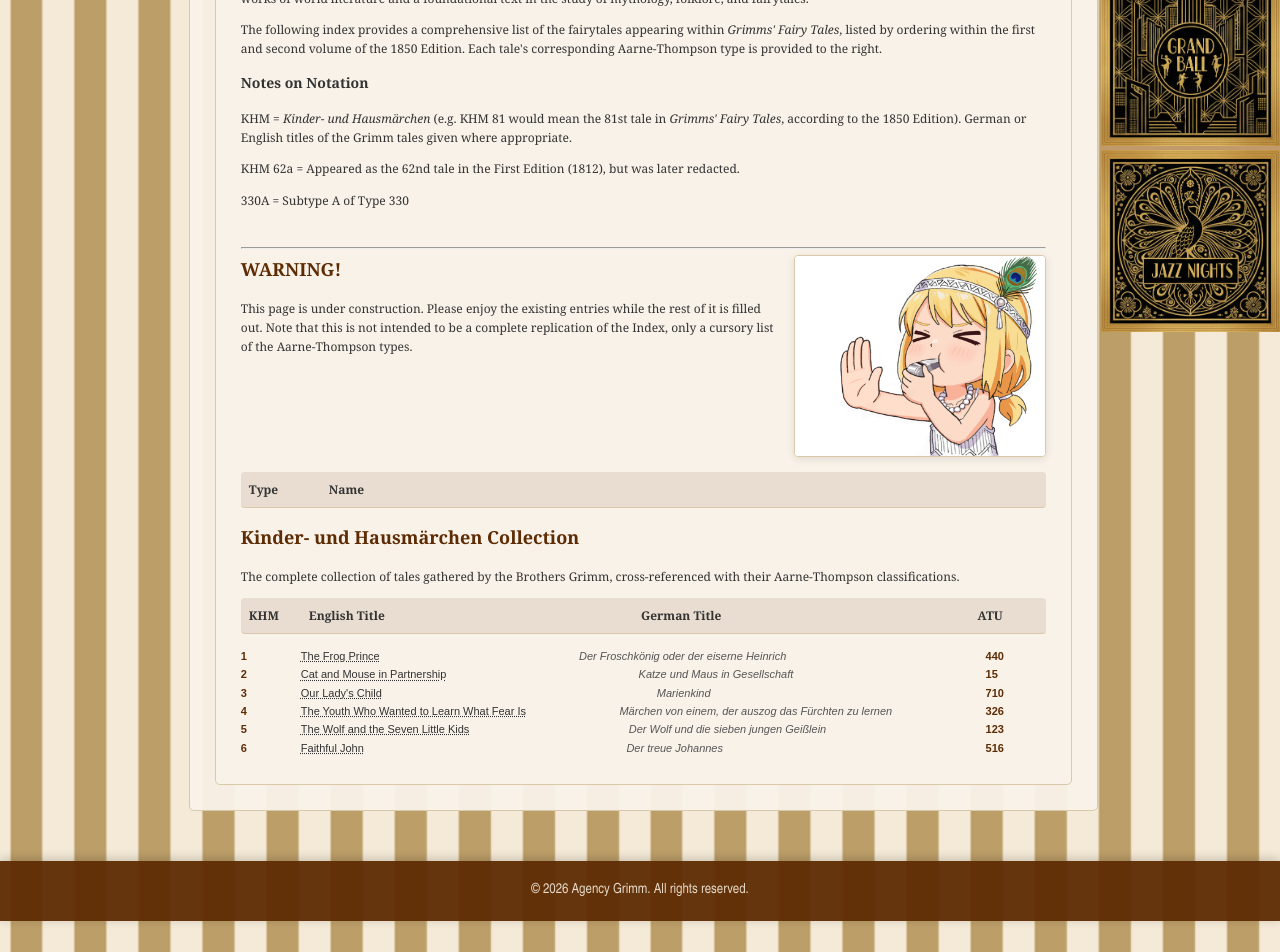
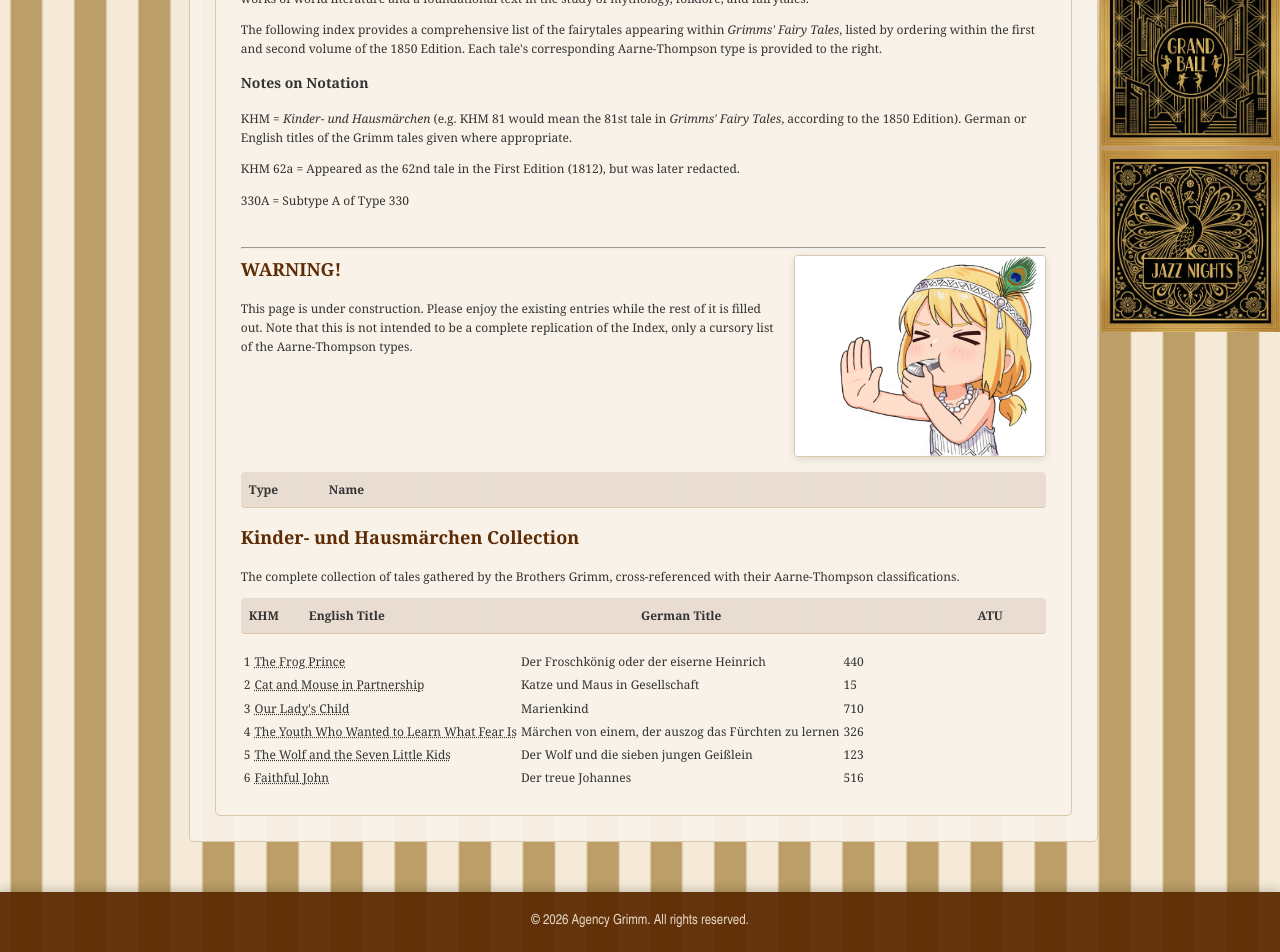
Before and after one commit to johnhopes-collab/grimmsdetectiveagency, a Jekyll site: the page built from archives/khm.html, in a window 1280 px wide. Shown: the part 903-1855 px from the top of the page. Built offline with Jekyll 4.4.1, drawn with Linux system fonts in a browser that asks for light colours.

Commit message:
Update khm.html

```diff
--- a/archives/khm.html
+++ b/archives/khm.html
@@ -24,7 +24,7 @@ title: Archives / Aarne-Thompson Index / KHM Ordering
   <h2>Kinder- und Hausmärchen Collection</h2>
     <p>The complete collection of tales gathered by the Brothers Grimm, cross-referenced with their Aarne-Thompson classifications.</p>
 
-    <!-- Header Row -->
+    <!-- Header Row (AT Index style) -->
     <div class="grimm-header">
         <div class="grimm-header-khm">KHM</div>
         <div class="grimm-header-english">English Title</div>
@@ -32,76 +32,70 @@ title: Archives / Aarne-Thompson Index / KHM Ordering
         <div class="grimm-header-atu">ATU</div>
     </div>
 
-    <!-- Entries Container -->
-    <div class="at-index-container">
-
-        <div class="at-index-row">
-            <div class="grimm-header-khm" style="font-weight: bold; color: var(--button-brown);">1</div>
-            <div class="grimm-header-english">
+    <!-- Table Data -->
+    <table class="grimm-data-table">
+        <tbody>
+            <tr>
+                <td class="grimm-khm-cell">1</td>
+                <td class="grimm-english-cell">
                     <span class="at-index-tale" data-tooltip="A princess's ball falls into a well. A frog retrieves it in exchange for companionship. The frog transforms into a prince.">
                         The Frog Prince
                     </span>
-            </div>
-            <div class="grimm-header-german" style="font-style: italic; color: #555;">Der Froschkönig oder der eiserne Heinrich</div>
-            <div class="grimm-header-atu" style="font-weight: bold; color: var(--button-brown);">440</div>
-        </div>
-
-        <div class="at-index-row">
-            <div class="grimm-header-khm" style="font-weight: bold; color: var(--button-brown);">2</div>
-            <div class="grimm-header-english">
+                </td>
+                <td class="grimm-german-cell">Der Froschkönig oder der eiserne Heinrich</td>
+                <td class="grimm-atu-cell">440</td>
+            </tr>
+            <tr>
+                <td class="grimm-khm-cell">2</td>
+                <td class="grimm-english-cell">
                     <span class="at-index-tale" data-tooltip="A cat and mouse live together and store fat for winter. The cat secretly eats the fat and eventually the mouse.">
                         Cat and Mouse in Partnership
                     </span>
-            </div>
-            <div class="grimm-header-german" style="font-style: italic; color: #555;">Katze und Maus in Gesellschaft</div>
-            <div class="grimm-header-atu" style="font-weight: bold; color: var(--button-brown);">15</div>
-        </div>
-
-        <div class="at-index-row">
-            <div class="grimm-header-khm" style="font-weight: bold; color: var(--button-brown);">3</div>
-            <div class="grimm-header-english">
+                </td>
+                <td class="grimm-german-cell">Katze und Maus in Gesellschaft</td>
+                <td class="grimm-atu-cell">15</td>
+            </tr>
+            <tr>
+                <td class="grimm-khm-cell">3</td>
+                <td class="grimm-english-cell">
                     <span class="at-index-tale" data-tooltip="A girl raised by the Virgin Mary disobeys and loses her speech. She marries a king but loses her children until she confesses.">
                         Our Lady's Child
                     </span>
-            </div>
-            <div class="grimm-header-german" style="font-style: italic; color: #555;">Marienkind</div>
-            <div class="grimm-header-atu" style="font-weight: bold; color: var(--button-brown);">710</div>
-        </div>
-
-        <div class="at-index-row">
-            <div class="grimm-header-khm" style="font-weight: bold; color: var(--button-brown);">4</div>
-            <div class="grimm-header-english">
+                </td>
+                <td class="grimm-german-cell">Marienkind</td>
+                <td class="grimm-atu-cell">710</td>
+            </tr>
+            <tr>
+                <td class="grimm-khm-cell">4</td>
+                <td class="grimm-english-cell">
                     <span class="at-index-tale" data-tooltip="A fearless young man travels to learn fear. He encounters ghosts and demons but only learns fear when his wife pours cold water on him.">
                         The Youth Who Wanted to Learn What Fear Is
                     </span>
-            </div>
-            <div class="grimm-header-german" style="font-style: italic; color: #555;">Märchen von einem, der auszog das Fürchten zu lernen</div>
-            <div class="grimm-header-atu" style="font-weight: bold; color: var(--button-brown);">326</div>
-        </div>
-
-        <div class="at-index-row">
-            <div class="grimm-header-khm" style="font-weight: bold; color: var(--button-brown);">5</div>
-            <div class="grimm-header-english">
+                </td>
+                <td class="grimm-german-cell">Märchen von einem, der auszog das Fürchten zu lernen</td>
+                <td class="grimm-atu-cell">326</td>
+            </tr>
+            <tr>
+                <td class="grimm-khm-cell">5</td>
+                <td class="grimm-english-cell">
                     <span class="at-index-tale" data-tooltip="A wolf tricks and devours six little goats. The mother and surviving kid rescue them and fill the wolf with stones.">
                         The Wolf and the Seven Little Kids
                     </span>
-            </div>
-            <div class="grimm-header-german" style="font-style: italic; color: #555;">Der Wolf und die sieben jungen Geißlein</div>
-            <div class="grimm-header-atu" style="font-weight: bold; color: var(--button-brown);">123</div>
-        </div>
-
-        <div class="at-index-row">
-            <div class="grimm-header-khm" style="font-weight: bold; color: var(--button-brown);">6</div>
-            <div class="grimm-header-english">
+                </td>
+                <td class="grimm-german-cell">Der Wolf und die sieben jungen Geißlein</td>
+                <td class="grimm-atu-cell">123</td>
+            </tr>
+            <tr>
+                <td class="grimm-khm-cell">6</td>
+                <td class="grimm-english-cell">
                     <span class="at-index-tale" data-tooltip="A faithful servant's loyalty is tested when he must save his prince multiple times, even being turned to stone.">
                         Faithful John
                     </span>
-            </div>
-            <div class="grimm-header-german" style="font-style: italic; color: #555;">Der treue Johannes</div>
-            <div class="grimm-header-atu" style="font-weight: bold; color: var(--button-brown);">516</div>
-        </div>
+                </td>
+                <td class="grimm-german-cell">Der treue Johannes</td>
+                <td class="grimm-atu-cell">516</td>
+            </tr>
+        </tbody>
+    </table>
 
 </div>
-
-
-</div>
```
Lines whose indentation alone changed are shown as unchanged.
